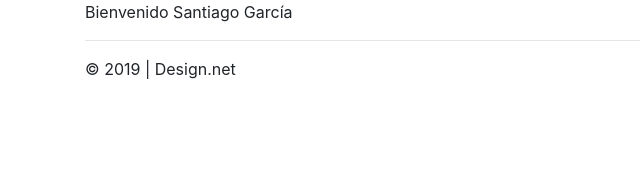
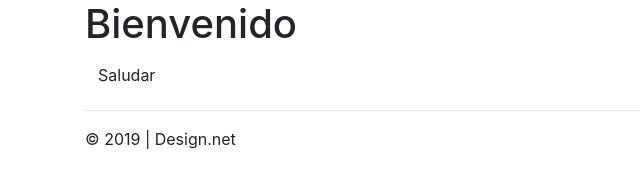
Before and after one commit to Santiago-Marf/projectVueJS, a plain HTML site: page index.html in a window 1280 px wide. Shown: the whole page, without its empty margins (0-640 px from the left). Drawn offline with nearby package versions, Linux system fonts and the light colour scheme.

Commit message:
Segunda parte del curso práctico ...

```diff
--- a/index.html
+++ b/index.html
@@ -20,7 +20,9 @@
 
     <div id="app" class="container">
         <div>
-            Bienvenido {{ name }}
+            <h1>Bienvenido {{ name }}</h1>
+
+            <button class="btn">Saludar</button>
         </div>
 
         <footer class="footer">
@@ -37,7 +39,7 @@
             }
         });
 
-        vm.name = 'Santiago García';
+        // vm.name = 'Santiago García';
     </script>
 
 </body>
```
